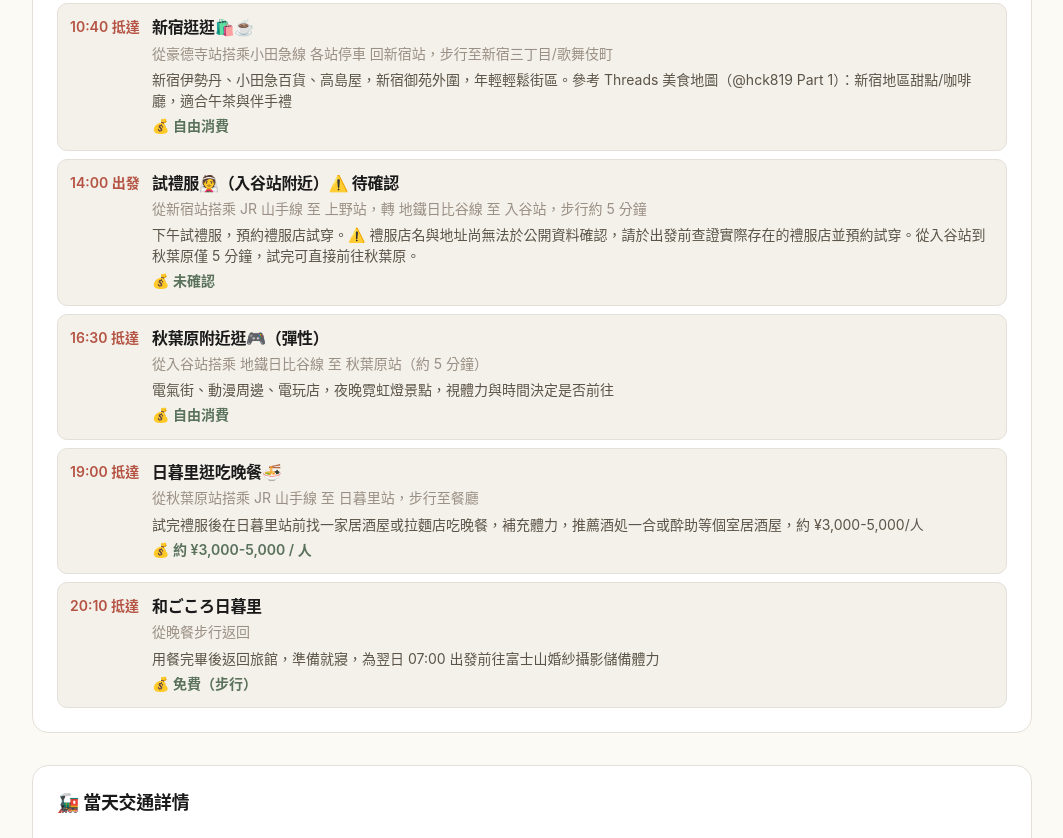
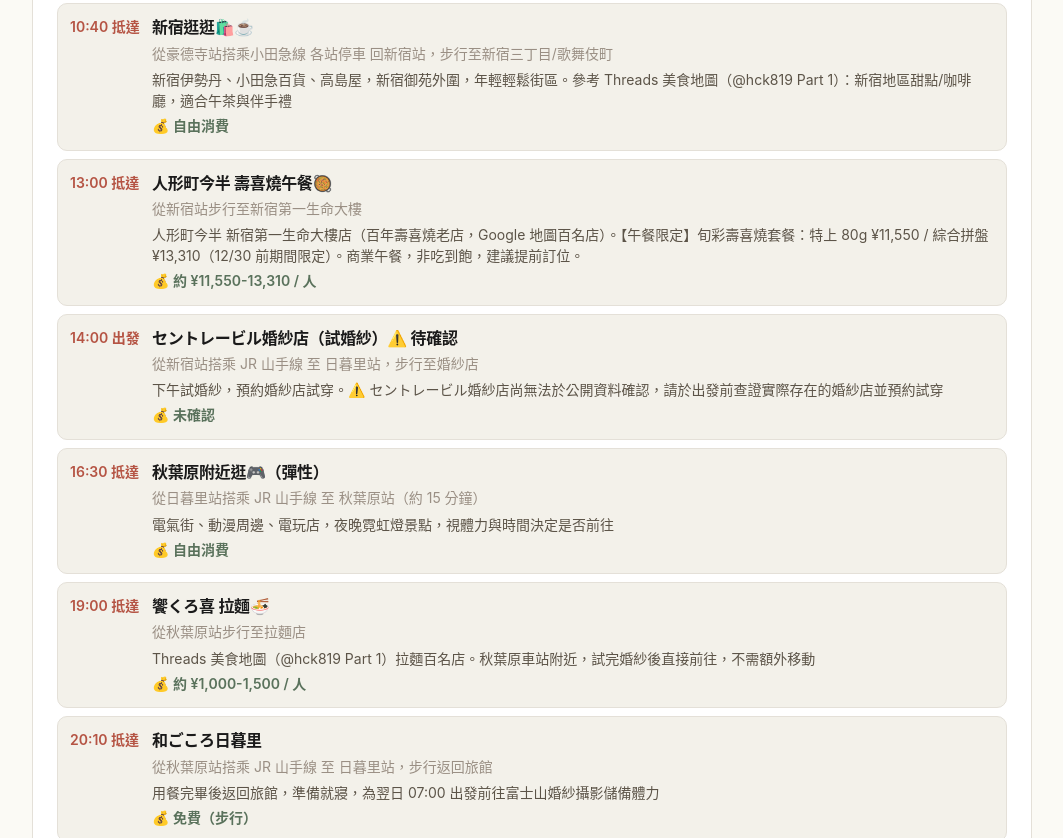
Before and after one commit to dengdualangininder/tokyo-wedding-2026-itinerary, a plain HTML site: page day1.html in a window 1280 px wide. Shown: the part 1162-2000 px from the top of the page, without its empty margins (108-1171 px from the left). Drawn offline with nearby package versions, Linux system fonts and the light colour scheme.

Commit message:
Day 1 加入人形町今半壽喜燒午餐，晚餐改為饗くろ喜拉麵
- 新增：人形町今半 新宿第一生命大樓店 壽喜燒午餐（13:00-13:50，¥11,550-13,310/人）
- 晚餐：饗くろ喜 拉麵🍜（秋葉原，19:00-20:00，拉麵百名店）
- 新宿逛逛時間縮短至 12:50 結束，為午餐騰出時間
- 秋葉原逛逛從日暮里搭 JR 山手線（約 15 分鐘）
- 晚餐後從秋葉原搭 JR 山手線回日暮里（約 15 分鐘）
- 同步更新 script.js 與 day1.html

```diff
--- a/day1.html
+++ b/day1.html
@@ -25,7 +25,7 @@
     <header class="hero">
       <span class="tag">12/02 (三) · Day 1</span>
       <h1>抵達・婚紗試穿</h1>
-      <p>成田機場 → 日暮里 → 豪德寺買招福貓 → 新宿逛逛 → 試禮服（入谷） → 秋葉原（彈性）→ 日暮里逛吃</p>
+      <p>成田機場 → 日暮里 → 豪德寺買招福貓 → 新宿逛逛 + 壽喜燒午餐 → セントレービル婚紗店試婚紗 → 秋葉原逛逛 → 饗くろ喜拉麵</p>
     </header>
 
     <section class="card" aria-label="當天詳細行程">
@@ -95,11 +95,20 @@
           </div>
         </div>
         <div class="station-item">
+          <div class="station-time">13:00 抵達</div>
+          <div class="station-info">
+            <div class="station-name">人形町今半 壽喜燒午餐🥘</div>
+            <div class="station-transport">從新宿站步行至新宿第一生命大樓</div>
+            <div class="station-detail">人形町今半 新宿第一生命大樓店（百年壽喜燒老店，Google 地圖百名店）。【午餐限定】旬彩壽喜燒套餐：特上 80g ¥11,550 / 綜合拼盤 ¥13,310（12/30 前期間限定）。商業午餐，非吃到飽，建議提前訂位。</div>
+            <div class="station-cost">💰 約 ¥11,550-13,310 / 人</div>
+          </div>
+        </div>
+        <div class="station-item">
           <div class="station-time">14:00 出發</div>
           <div class="station-info">
-            <div class="station-name">試禮服👰（入谷站附近）⚠️ 待確認</div>
-            <div class="station-transport">從新宿站搭乘 JR 山手線 至 上野站，轉 地鐵日比谷線 至 入谷站，步行約 5 分鐘</div>
-            <div class="station-detail">下午試禮服，預約禮服店試穿。⚠️ 禮服店名與地址尚無法於公開資料確認，請於出發前查證實際存在的禮服店並預約試穿。從入谷站到秋葉原僅 5 分鐘，試完可直接前往秋葉原。</div>
+            <div class="station-name">セントレービル婚紗店（試婚紗）⚠️ 待確認</div>
+            <div class="station-transport">從新宿站搭乘 JR 山手線 至 日暮里站，步行至婚紗店</div>
+            <div class="station-detail">下午試婚紗，預約婚紗店試穿。⚠️ セントレービル婚紗店尚無法於公開資料確認，請於出發前查證實際存在的婚紗店並預約試穿</div>
             <div class="station-cost">💰 未確認</div>
           </div>
         </div>
@@ -107,7 +116,7 @@
           <div class="station-time">16:30 抵達</div>
           <div class="station-info">
             <div class="station-name">秋葉原附近逛🎮（彈性）</div>
-            <div class="station-transport">從入谷站搭乘 地鐵日比谷線 至 秋葉原站（約 5 分鐘）</div>
+            <div class="station-transport">從日暮里站搭乘 JR 山手線 至 秋葉原站（約 15 分鐘）</div>
             <div class="station-detail">電氣街、動漫周邊、電玩店，夜晚霓虹燈景點，視體力與時間決定是否前往</div>
             <div class="station-cost">💰 自由消費</div>
           </div>
@@ -115,17 +124,17 @@
         <div class="station-item">
           <div class="station-time">19:00 抵達</div>
           <div class="station-info">
-            <div class="station-name">日暮里逛吃晚餐🍜</div>
-            <div class="station-transport">從秋葉原站搭乘 JR 山手線 至 日暮里站，步行至餐廳</div>
-            <div class="station-detail">試完禮服後在日暮里站前找一家居酒屋或拉麵店吃晚餐，補充體力，推薦酒処一合或酔助等個室居酒屋，約 ¥3,000-5,000/人</div>
-            <div class="station-cost">💰 約 ¥3,000-5,000 / 人</div>
+            <div class="station-name">饗くろ喜 拉麵🍜</div>
+            <div class="station-transport">從秋葉原站步行至拉麵店</div>
+            <div class="station-detail">Threads 美食地圖（@hck819 Part 1）拉麵百名店。秋葉原車站附近，試完婚紗後直接前往，不需額外移動</div>
+            <div class="station-cost">💰 約 ¥1,000-1,500 / 人</div>
           </div>
         </div>
         <div class="station-item">
           <div class="station-time">20:10 抵達</div>
           <div class="station-info">
             <div class="station-name">和ごころ日暮里</div>
-            <div class="station-transport">從晚餐步行返回</div>
+            <div class="station-transport">從秋葉原站搭乘 JR 山手線 至 日暮里站，步行返回旅館</div>
             <div class="station-detail">用餐完畢後返回旅館，準備就寢，為翌日 07:00 出發前往富士山婚紗攝影儲備體力</div>
             <div class="station-cost">💰 免費（步行）</div>
           </div>
@@ -146,10 +155,11 @@
             <tr><td>日暮里 → 和ごころ日暮里</td><td>步行</td><td>約 08:15 出發，08:30 抵達</td><td>約 8 分鐘</td><td>免費</td><td>旅館至車站步行即可，先放行李</td></tr>
             <tr><td>和ごころ日暮里 → 豪德寺</td><td>JR 山手線 + 小田急小田原線</td><td>約 08:50 出發，09:30 抵達</td><td>約 40 分鐘</td><td>~¥420（¥210 × 2）</td><td>日暮里→新宿，轉小田急各站停車至豪德寺站</td></tr>
             <tr><td>豪德寺 → 新宿逛逛</td><td>小田急線 + 步行</td><td>約 10:20 出發，10:40 抵達</td><td>約 20 分鐘</td><td>~¥200（¥100 × 2）</td><td>豪德寺→新宿，步行至新宿三丁目</td></tr>
-            <tr><td>新宿 → 入谷試禮服</td><td>JR 山手線 + 地鐵日比谷線</td><td>約 13:30 出發，14:00 抵達</td><td>約 30 分鐘</td><td>~¥420（¥210 × 2）</td><td>新宿→上野，轉日比谷線至入谷站</td></tr>
-            <tr><td>入谷試禮服 → 秋葉原</td><td>地鐵日比谷線</td><td>約 16:30 抵達</td><td>約 5 分鐘</td><td>~¥400（¥200 × 2）</td><td>入谷站到秋葉原站約 5 分鐘</td></tr>
-            <tr><td>秋葉原 → 日暮里晚餐</td><td>JR 山手線</td><td>約 18:30 出發，19:00 抵達</td><td>約 15 分鐘</td><td>~¥420（¥210 × 2）</td><td>秋葉原→日暮里，晚餐用餐</td></tr>
-            <tr><td>日暮里晚餐 → 和ごころ日暮里</td><td>步行</td><td>約 20:10 抵達</td><td>約 8 分鐘</td><td>免費</td><td>返回旅館休息</td></tr>
+            <tr><td>新宿 → 人形町今半 壽喜燒</td><td>步行</td><td>約 12:50 出發，13:00 抵達</td><td>約 10 分鐘</td><td>免費</td><td>新宿逛逛結束，步行至新宿第一生命大樓</td></tr>
+            <tr><td>人形町今半 → セントレービル婚紗店</td><td>JR 山手線</td><td>約 13:50 出發，14:00 抵達</td><td>約 30 分鐘</td><td>~¥420（¥210 × 2）</td><td>新宿→日暮里，回婚紗店試婚紗</td></tr>
+            <tr><td>セントレービル婚紗店 → 秋葉原</td><td>JR 山手線</td><td>約 16:30 抵達</td><td>約 30 分鐘</td><td>~¥420（¥210 × 2）</td><td>日暮里→秋葉原，逛電氣街</td></tr>
+            <tr><td>秋葉原 → 饗くろ喜 拉麵</td><td>步行</td><td>約 19:00 抵達</td><td>約 10 分鐘</td><td>免費</td><td>秋葉原拉麵百名店</td></tr>
+            <tr><td>饗くろ喜 → 和ごころ日暮里</td><td>JR 山手線</td><td>約 20:10 抵達</td><td>約 15 分鐘</td><td>~¥420（¥210 × 2）</td><td>秋葉原→日暮里，返回旅館</td></tr>
           </tbody>
         </table>
       </div>
@@ -173,7 +183,7 @@
         <li><strong>谷根千散步</strong> — 全天可散步 · 免費 · 谷中·根津·千駄木老街，在地人最愛散步路線</li>
         <li><strong>東京藝術大學</strong> — 全天可外觀 · 免費 · 藝術大學校園，建築與藝術氛圍</li>
         <li><strong>守則寺</strong> — 約 9:00-16:00 · 免費 · 江戶六地藏尊之一，歷史悠久的寺院</li>
-        <li><strong>豪德寺</strong> — 境內 6:00-17:00，寺務所 8:00-15:00 · 免費（招財貓另計）· 招財貓發祥地，參拜並購買招財貓護身符 · 📍東京都世田谷區豪德寺2-24-7 · 📞03-3426-1437</li>
+        <li><strong>豪德寺</strong> — 境內 6:00-17:00，寺務所 8:00-15:00 · 免費（招福貓另計）· 招財貓發祥地，參拜並購買招財貓護身符 · 📍東京都世田谷區豪德寺2-24-7 · 📞03-3426-1437</li>
         <li><strong>秋葉原電氣街🎮</strong> — 約 10:00-20:00（各店不同）· 免費入場 · 電氣街、動漫周邊、電玩店，夜晚霓虹燈景點 · 📍東京都千代田區外神田 · 📞最寄駅：JR 秋葉原駅／地鐵日比谷線 秋葉原駅</li>
       </ul>
     </section>
@@ -213,10 +223,11 @@
         { name: '和ごころ日暮里（放行李）', lat: 35.7265, lng: 139.7730, type: 'hotel', time: '08:30 抵達', transport: '從日暮里站步行約 8 分鐘', detail: '先將行李寄放在旅館，輕裝出發前往豪德寺買招福貓', cost: '住宿已預訂' },
         { name: '豪德寺', lat: 35.6566, lng: 139.6481, type: 'temple', time: '09:30 抵達', transport: 'JR 山手線 日暮里→新宿，轉小田急小田原線 各站停車 新宿→豪德寺站', detail: '招財貓發源地，招福殿、三重塔、井伊家墓所，寺務所 8:00-15:00 受理御守與御朱印，招福貓數量有限，建議優先前往購買', cost: '免費（招福貓另計）' },
         { name: '新宿逛逛🛍️☕', lat: 35.6896, lng: 139.7006, type: 'shopping', time: '10:40 抵達', transport: '從豪德寺站搭乘小田急線 各站停車 回新宿站，步行至新宿三丁目/歌舞伎町', detail: '新宿伊勢丹、小田急百貨、高島屋，新宿御苑外圍。參考 Threads 美食地圖（@hck819 Part 1）：新宿地區甜點/咖啡廳，適合午茶與伴手禮', cost: '自由消費' },
-        { name: '試禮服👰（入谷站附近）', lat: 35.7646, lng: 139.7800, type: 'activity', time: '14:00 出發', transport: '從新宿站搭乘 JR 山手線 至 上野站，轉 地鐵日比谷線 至 入谷站，步行約 5 分鐘', detail: '下午試禮服，預約禮服店試穿。⚠️ 禮服店名與地址尚無法於公開資料確認，請於出發前查證實際存在的禮服店並預約試穿。從入谷站到秋葉原僅 5 分鐘，試完可直接前往秋葉原。', cost: '未確認' },
-        { name: '秋葉原附近逛🎮', lat: 35.6995, lng: 139.7716, type: 'shopping', time: '16:30 抵達', transport: '從入谷站搭乘 地鐵日比谷線 至 秋葉原站（約 5 分鐘）', detail: '電氣街、動漫周邊、電玩店，夜晚霓虹燈景點，視體力與時間決定是否前往', cost: '自由消費' },
-        { name: '日暮里逛吃晚餐🍜🥩🍣', lat: 35.7265, lng: 139.7730, type: 'restaurant', time: '19:00 抵達', transport: '從秋葉原站搭乘 JR 山手線 至 日暮里站，步行至餐廳', detail: '試完禮服後在日暮里站前找一家晚餐店。參考 Threads 美食地圖（@hck819 Part 1）：拉麵百名店、燒肉百名店、鰻魚百名店、豬排百名店等，約 ¥3,000-6,000/人，推薦酒処一合或酔助等個室居酒屋', cost: '約 ¥3,000-6,000 / 人' },
-        { name: '和ごころ日暮里', lat: 35.7265, lng: 139.7730, type: 'hotel', time: '20:10 抵達', transport: '從晚餐步行返回', detail: '用餐完畢後返回旅館，準備就寢，為翌日 07:00 出發前往富士山婚紗攝影儲備體力', cost: '免費（步行）' }
+        { name: '人形町今半 壽喜燒午餐🥘', lat: 35.6896, lng: 139.7006, type: 'restaurant', time: '13:00 抵達', transport: '從新宿站步行至新宿第一生命大樓', detail: '人形町今半 新宿第一生命大樓店（百年壽喜燒老店，Google 地圖百名店）。【午餐限定】旬彩壽喜燒套餐：特上 80g ¥11,550 / 綜合拼盤 ¥13,310（12/30 前期間限定）。商業午餐，非吃到飽，建議提前訂位。', cost: '約 ¥11,550-13,310 / 人' },
+        { name: 'セントレービル婚紗店（試婚紗）', lat: 35.7265, lng: 139.7730, type: 'activity', time: '14:00 出發', transport: '從新宿站搭乘 JR 山手線 至 日暮里站，步行至婚紗店', detail: '下午試婚紗，預約婚紗店試穿。⚠️ セントレービル婚紗店尚無法於公開資料確認，請於出發前查證實際存在的婚紗店並預約試穿', cost: '未確認' },
+        { name: '秋葉原附近逛🎮', lat: 35.6995, lng: 139.7716, type: 'shopping', time: '16:30 抵達', transport: '從日暮里站搭乘 JR 山手線 至 秋葉原站', detail: '電氣街、動漫周邊、電玩店，夜晚霓虹燈景點，視體力與時間決定是否前往', cost: '自由消費' },
+        { name: '饗くろ喜 拉麵🍜', lat: 35.6995, lng: 139.7716, type: 'restaurant', time: '19:00 抵達', transport: '從秋葉原站步行至拉麵店', detail: 'Threads 美食地圖（@hck819 Part 1）拉麵百名店。秋葉原車站附近，試完婚紗後直接前往，不需額外移動', cost: '約 ¥1,000-1,500 / 人' },
+        { name: '和ごころ日暮里', lat: 35.7265, lng: 139.7730, type: 'hotel', time: '20:10 抵達', transport: '從秋葉原站搭乘 JR 山手線 至 日暮里站，步行返回旅館', detail: '用餐完畢後返回旅館，準備就寢，為翌日 07:00 出發前往富士山婚紗攝影儲備體力', cost: '免費（步行）' }
       ];
 
       const map = L.map('map-container', {
--- a/script.js
+++ b/script.js
@@ -61,10 +61,23 @@ document.addEventListener('DOMContentLoaded', function() {
           lng: 139.7006,
           type: 'shopping',
           arriveTime: '10:40',
-          departTime: '13:30',
+          departTime: '12:50',
           transport: '從豪德寺站搭乘小田急線 各站停車 回新宿站，步行至新宿三丁目/歌舞伎町',
           detail: '新宿伊勢丹、小田急百貨、高島屋，新宿御苑外圍，年輕輕鬆街區。參考 Threads 美食地圖（@hck819 Part 1）：新宿地區甜點/咖啡廳，適合午茶與伴手禮',
           cost: '自由消費',
+          day: 1
+        },
+        {
+          name: '人形町今半 壽喜燒午餐🥘',
+          code: 'ImahanSukiyaki',
+          lat: 35.6896,
+          lng: 139.7006,
+          type: 'restaurant',
+          arriveTime: '13:00',
+          departTime: '13:50',
+          transport: '從新宿站步行至新宿第一生命大樓',
+          detail: '人形町今半 新宿第一生命大樓店（百年壽喜燒老店，Google 地圖百名店）。【午餐限定】旬彩壽喜燒套餐：特上 80g ¥11,550 / 綜合拼盤 ¥13,310（12/30 前期間限定）。商業午餐，非吃到飽，建議提前訂位。',
+          cost: '約 ¥11,550-13,310 / 人',
           day: 1
         },
         {
@@ -88,22 +101,22 @@ document.addEventListener('DOMContentLoaded', function() {
           type: 'shopping',
           arriveTime: '16:30',
           departTime: '18:30',
-          transport: '從入谷站搭乘 地鐵日比谷線 至 秋葉原站（約 5 分鐘）',
+          transport: '從日暮里站搭乘 JR 山手線 至 秋葉原站（約 15 分鐘）',
           detail: '電氣街、動漫周邊、電玩店，夜晚霓虹燈景點，視體力與時間決定是否前往',
           cost: '自由消費',
           day: 1
         },
         {
-          name: '日暮里逛吃晚餐🍜',
-          code: 'NipporiDinner',
-          lat: 35.7265,
-          lng: 139.7730,
+          name: '饗くろ喜 拉麵🍜',
+          code: 'Akakuroki',
+          lat: 35.6995,
+          lng: 139.7716,
           type: 'restaurant',
           arriveTime: '19:00',
           departTime: '20:00',
-          transport: '從秋葉原站搭乘 JR 山手線 至 日暮里站，步行至餐廳',
-          detail: '試完禮服後在日暮里站前找一家晚餐店。參考 Threads 美食地圖（@hck819 Part 1）：拉麵百名店、燒肉百名店、鰻魚百名店、豬排百名店等，約 ¥3,000-6,000/人，推薦酒処一合或酔助等個室居酒屋',
-          cost: '約 ¥3,000-6,000 / 人',
+          transport: '從秋葉原站步行至拉麵店',
+          detail: 'Threads 美食地圖（@hck819 Part 1）拉麵百名店。秋葉原車站附近，試完婚紗後直接前往，不需額外移動',
+          cost: '約 ¥1,000-1,500 / 人',
           day: 1
         },
         {
@@ -114,7 +127,7 @@ document.addEventListener('DOMContentLoaded', function() {
           type: 'hotel',
           arriveTime: '20:10',
           departTime: '',
-          transport: '從晚餐步行返回',
+          transport: '從秋葉原站搭乘 JR 山手線 至 日暮里站，步行返回旅館',
           detail: '用餐完畢後返回旅館，準備就寢，為翌日 07:00 出發前往富士山婚紗攝影儲備體力',
           cost: '免費（步行）',
           day: 1
```
